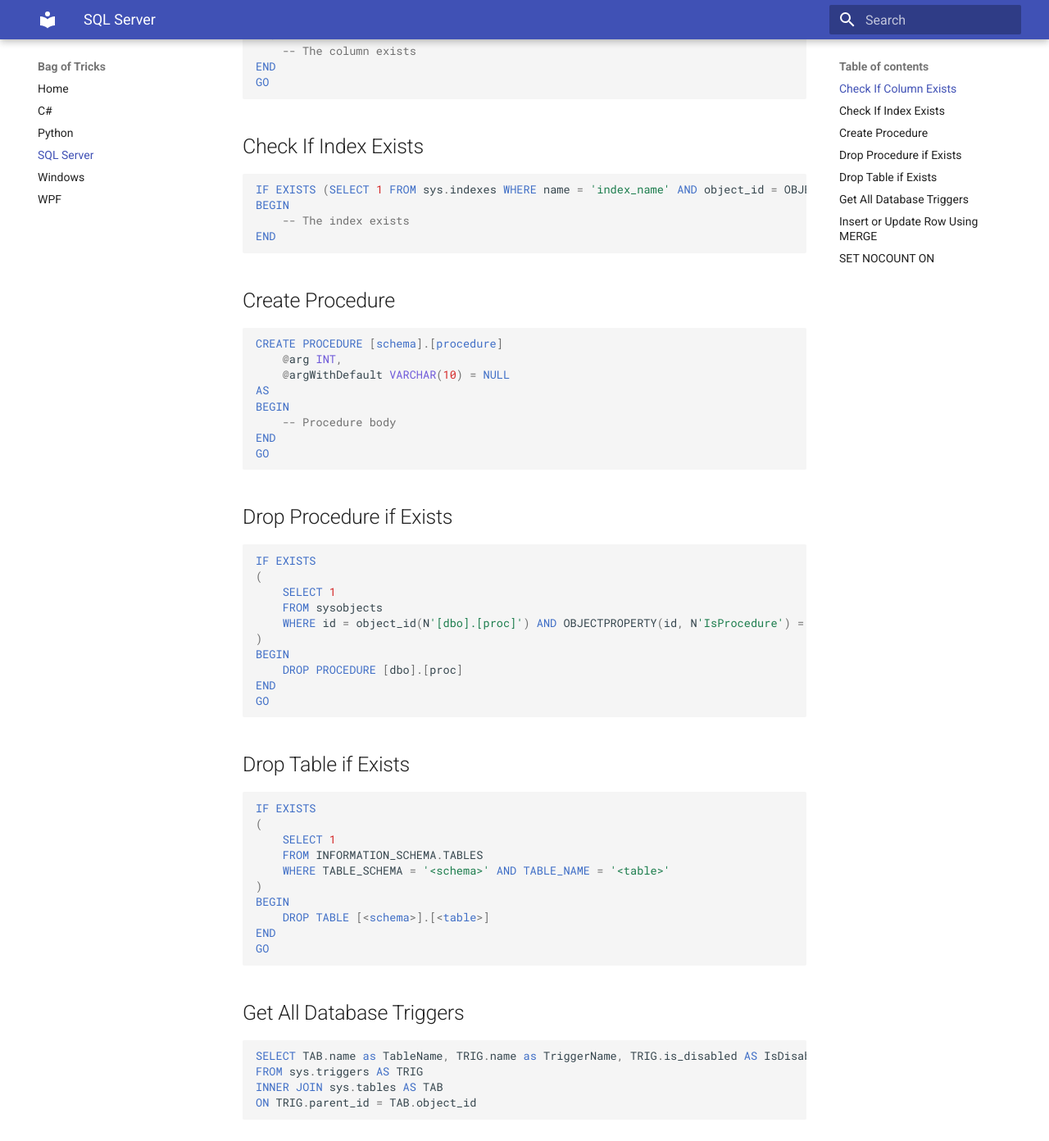
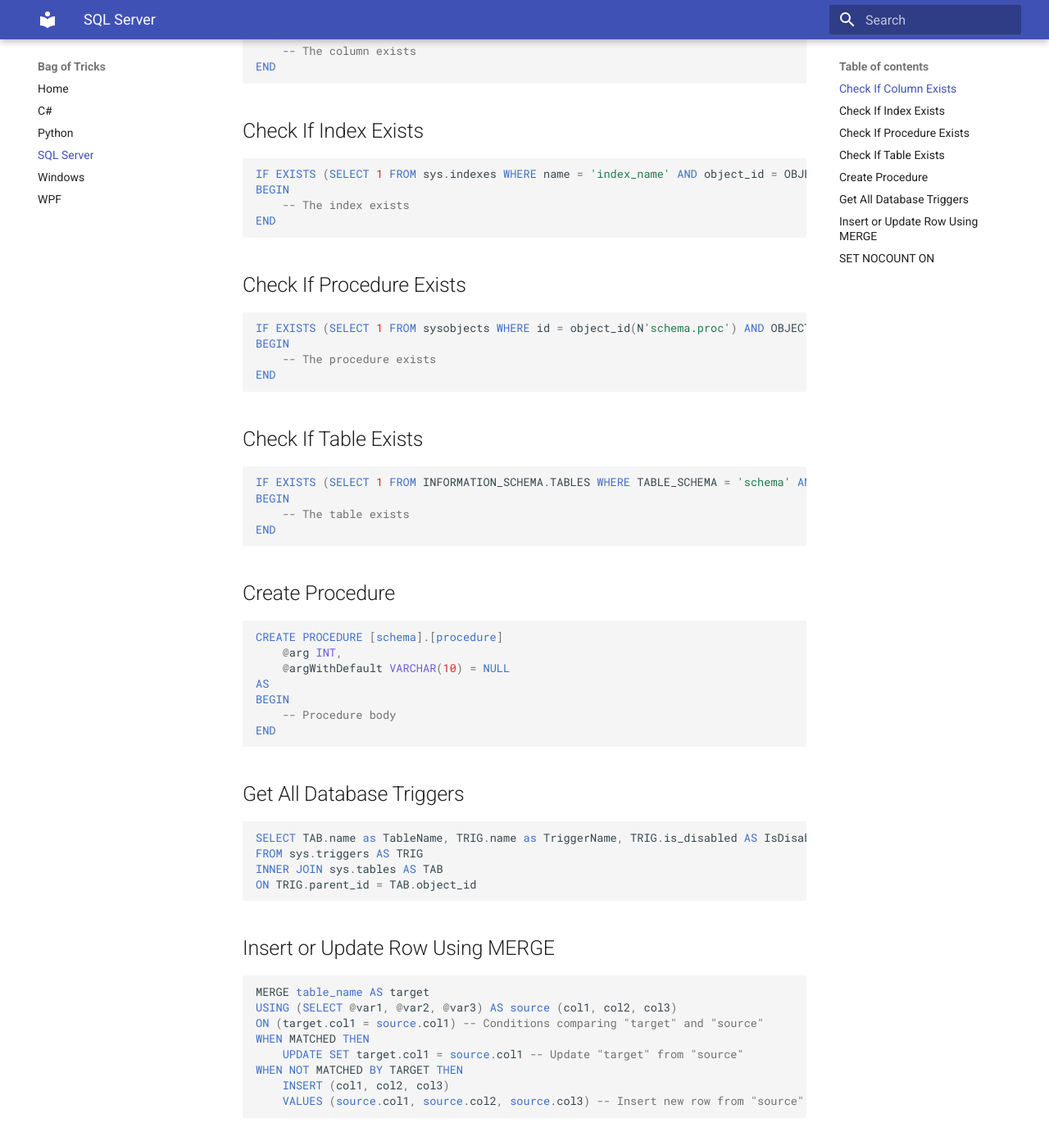
Before and after one commit to toasty-toast/notes, an MkDocs documentation site: the page built from docs/sql-server.md, in a window 1280 px wide and 1400 px high, scrolled down 226 px. Shown: the top 1392 px of the window at 82% size. Built offline with MkDocs 1.6.1 and Material for MkDocs 9.7.7, drawn with Linux system fonts in a browser that asks for light colours.

Commit message:
Clean up SQL Server notes

````diff
--- a/docs/sql-server.md
+++ b/docs/sql-server.md
@@ -7,7 +7,6 @@
 BEGIN
     -- The column exists
 END
-GO
 ```
 
 ## Check If Index Exists
@@ -16,6 +15,24 @@
 IF EXISTS (SELECT 1 FROM sys.indexes WHERE name = 'index_name' AND object_id = OBJECT_ID('table_name'))
 BEGIN
     -- The index exists
+END
+```
+
+## Check If Procedure Exists
+
+```SQL
+IF EXISTS (SELECT 1 FROM sysobjects WHERE id = object_id(N'schema.proc') AND OBJECTPROPERTY(id, N'IsProcedure') = 1)
+BEGIN
+    -- The procedure exists
+END
+```
+
+## Check If Table Exists
+
+```SQL
+IF EXISTS (SELECT 1 FROM INFORMATION_SCHEMA.TABLES WHERE TABLE_SCHEMA = 'schema' AND TABLE_NAME = 'table')
+BEGIN
+    -- The table exists
 END
 ```
 
@@ -29,37 +46,6 @@
 BEGIN
     -- Procedure body
 END
-GO
-```
-
-## Drop Procedure if Exists
-
-```SQL
-IF EXISTS
-(
-    SELECT 1
-    FROM sysobjects
-    WHERE id = object_id(N'[dbo].[proc]') AND OBJECTPROPERTY(id, N'IsProcedure') = 1
-)
-BEGIN
-	DROP PROCEDURE [dbo].[proc]
-END
-GO
-```
-
-## Drop Table if Exists
-
-```SQL
-IF EXISTS
-(
-    SELECT 1
-    FROM INFORMATION_SCHEMA.TABLES
-    WHERE TABLE_SCHEMA = '<schema>' AND TABLE_NAME = '<table>'
-)
-BEGIN
-	DROP TABLE [<schema>].[<table>]
-END
-GO
 ```
 
 ## Get All Database Triggers
````
